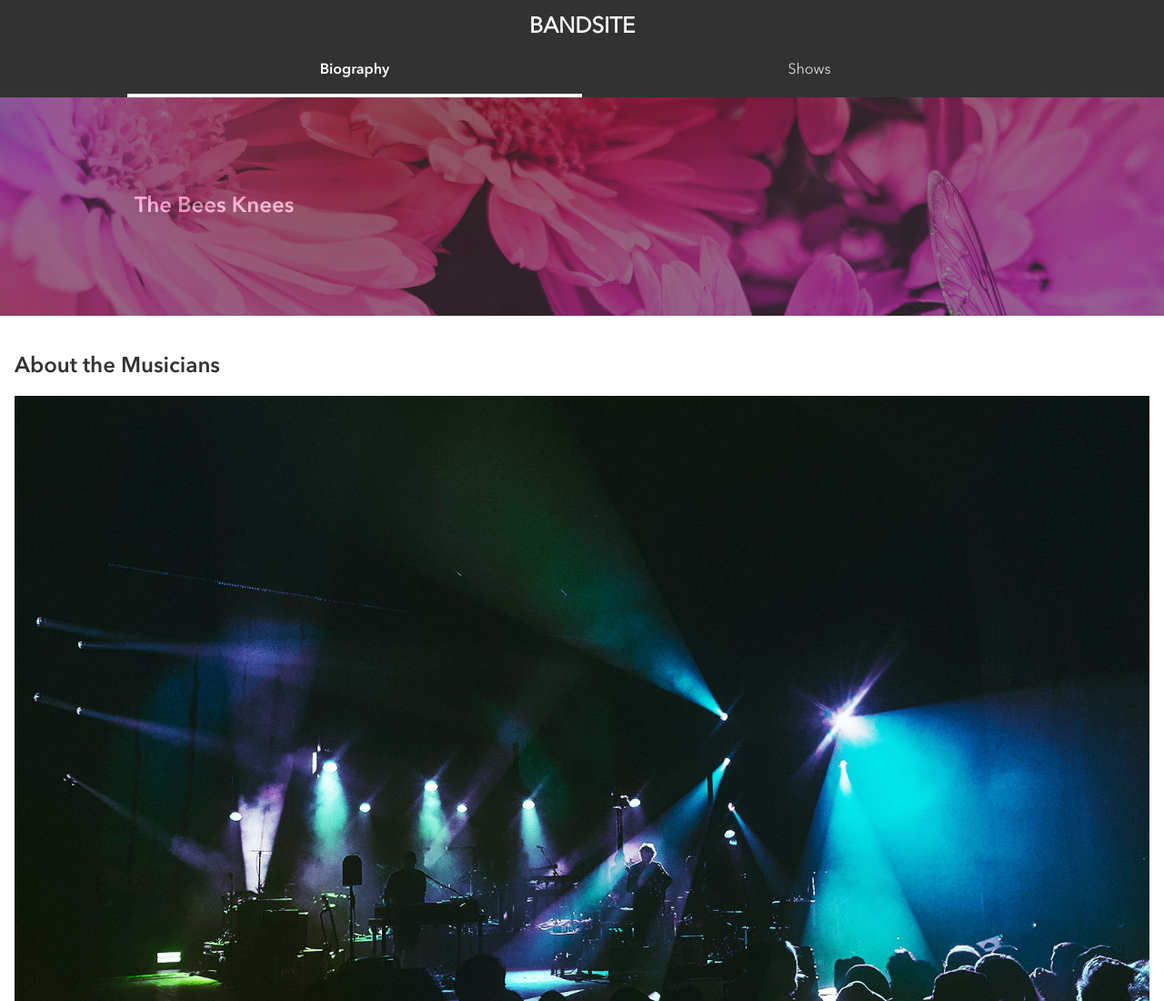
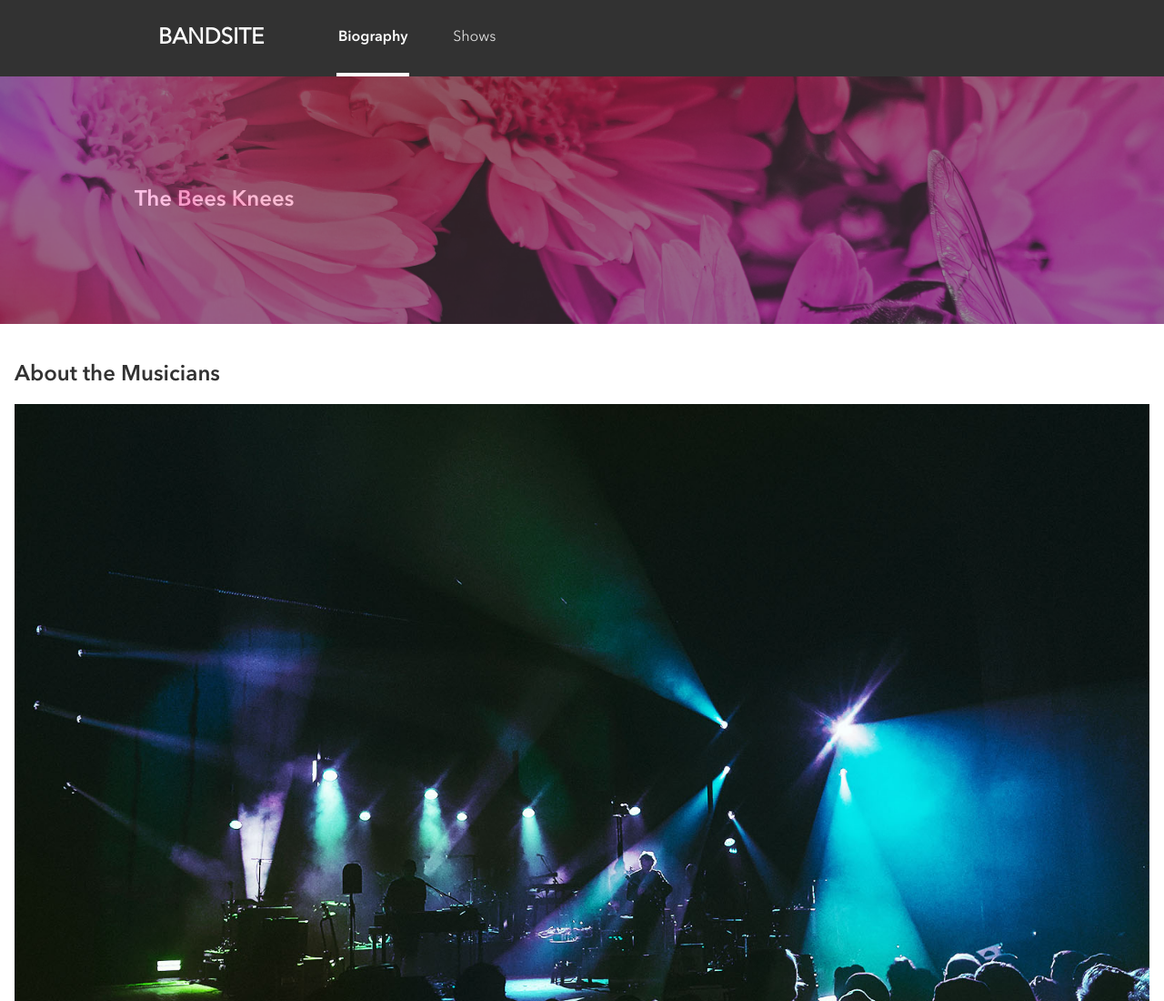
Before and after one commit to SimonMilord/bandsite, a plain HTML site: page index.html in a window 1280 px wide. Shown: the top 1100 px of the page at 91% size. Drawn offline with Linux system fonts and the light colour scheme.

Commit message:
fixed media query for the nav bar

```diff
--- a/styles/bio.scss
+++ b/styles/bio.scss
@@ -21,7 +21,7 @@ body {
 }
 
 // wrapper:
-.header__wrapper, .hero__wrapper {
+.header__wrapper, .hero__wrapper, .wrapper {
   max-width: 1000px;
   margin: 0 auto;
 }
@@ -38,11 +38,18 @@ body {
 .header {
   background-color: $BandSite-Black;
 
-  .header__wrapper {
+  &__wrapper {
+    @extend .wrapper;
     display: flex;
     flex-direction: column;
     justify-content: space-between;
     align-items: center;
+    @include tablet {
+      flex-direction: row;
+      justify-content: flex-start;
+      align-items: center;
+      padding-left: 2.25rem;
+    }
 
     .logo {
       text-decoration: none;
@@ -53,10 +60,16 @@ body {
       font-size: 1.5rem;
       font-weight: 700;
       padding: 1rem;
+      display: flex;
+      align-items: center;
     }
 
     nav {
       width: 100%;
+      @include tablet {
+        width: 10rem;
+        margin-left: 4rem;
+      }
 
       .nav__list {
         padding: 0;
@@ -68,6 +81,10 @@ body {
           width: 50%;
           display: flex;
           justify-content: center;
+          @include tablet {
+            height: 4rem;
+            margin: 1rem 2rem 0rem 0rem;
+          }
 
           &.nav__item--active {
             border-bottom: 4px solid $White;
@@ -105,7 +122,7 @@ body {
   background-image: url(../assets/Images/hero-bio.jpg);
   background-repeat: no-repeat;
   background-size: cover;
-  height: 30vh;
+  height: 17rem;
 
   .hero__overlay {
     width: 100%;
@@ -131,8 +148,6 @@ body {
     }
   }
 }
-
-
 
 // ABOUT SECTION
 .about {
@@ -222,7 +237,6 @@ footer {
     }
   }
 
-
   .footer-card {
     margin: 2rem 0rem;
     .person {
--- a/styles/partials/_mixin.scss
+++ b/styles/partials/_mixin.scss
@@ -0,0 +1,13 @@
+@use './variables' as *;
+
+@mixin tablet {
+  @media (min-width: $tablet-width) {
+    @content;
+  }
+}
+
+@mixin desktop {
+  @media (min-width: $desktop-width) {
+    @content;
+  }
+}
--- a/styles/partials/_variables.scss
+++ b/styles/partials/_variables.scss
@@ -11,3 +11,10 @@ $White: #FFF;
 $BandSite-DarkBlack: #000;
 $Mercury: #E1E1E1;
 $Alabaster: #FAFAFA;
+
+
+// RESPONSIVE - MEDIA QUERIES VARIABLES
+
+$tablet-width: 768px;
+$desktop-width: 1280px;
+$wrapper-width: 1000px;
```
Also changed, not shown: styles/bio.css.
